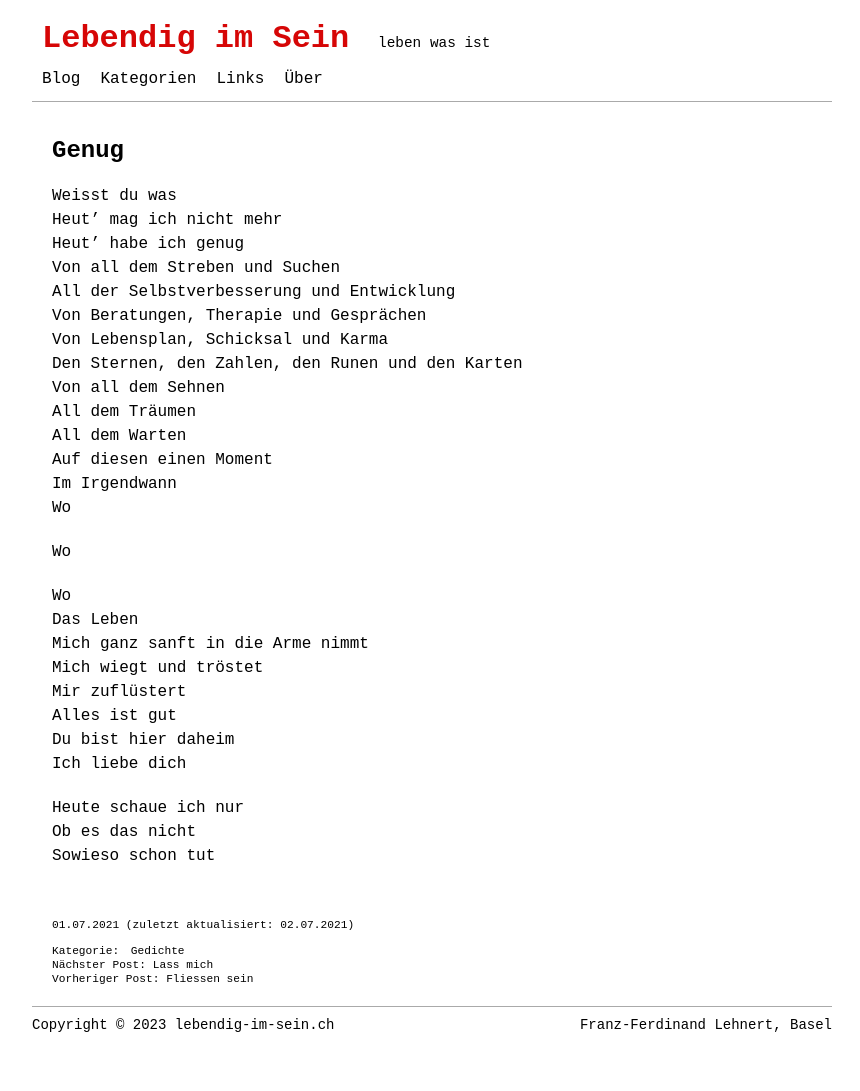
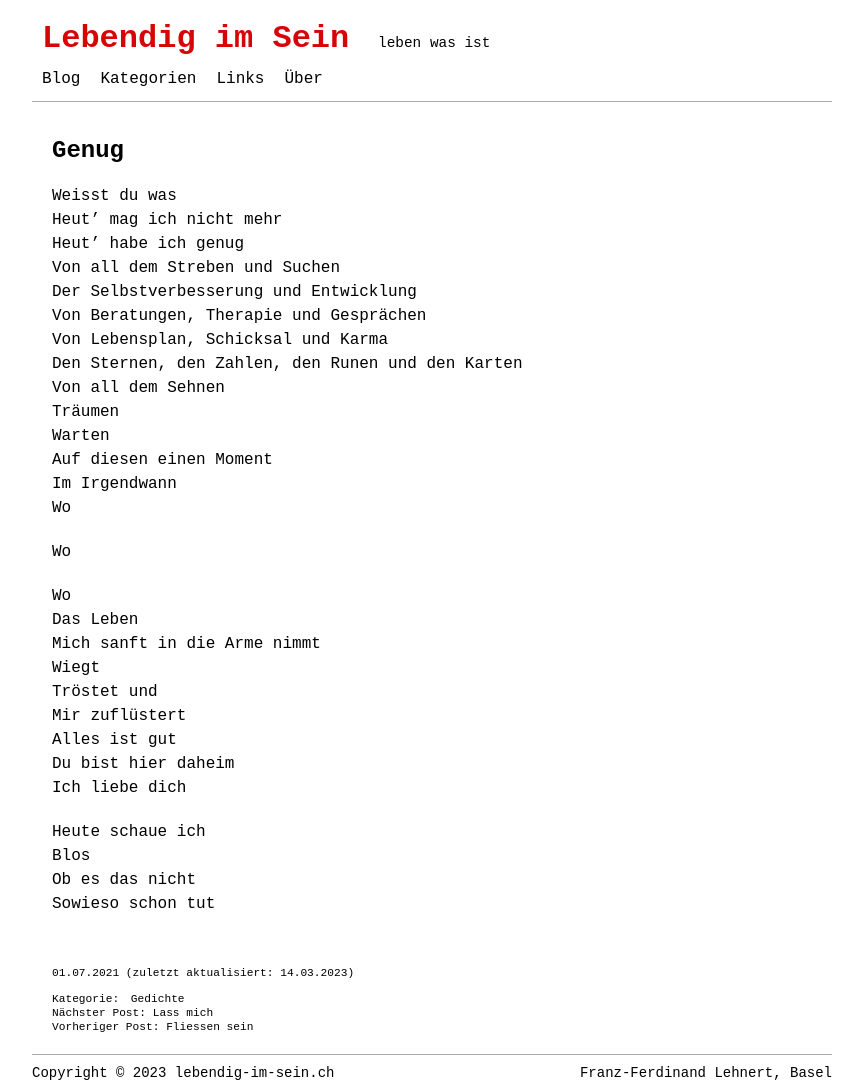
Before and after one commit to lebendigimsein/webpage, a Jekyll site: the page built from _posts/2021-07-01-genug.markdown, in a window 1280 px wide. Shown: the whole page, without its empty margins (208-1068 px from the left). Built offline with Jekyll 4.4.1, drawn with Linux system fonts in a browser that asks for light colours; before the commit the page ends 1043 px from its top, so only the background shows below that.

Commit message:
genug and zaertlich changed

```diff
--- a/_posts/2021-07-01-genug.markdown
+++ b/_posts/2021-07-01-genug.markdown
@@ -2,7 +2,7 @@
 layout: post
 title: Genug
 date: 2021-07-01
-last_modified_at: 2021-07-02
+last_modified_at: 2023-03-14
 categories: [Gedichte]
 tags: []
 ---
@@ -11,13 +11,13 @@ Weisst du was
 Heut' mag ich nicht mehr
 Heut' habe ich genug
 Von all dem Streben und Suchen
-All der Selbstverbesserung und Entwicklung
+Der Selbstverbesserung und Entwicklung
 Von Beratungen, Therapie und Gesprächen
 Von Lebensplan, Schicksal und Karma
 Den Sternen, den Zahlen, den Runen und den Karten
 Von all dem Sehnen
-All dem Träumen
-All dem Warten
+Träumen
+Warten
 Auf diesen einen Moment
 Im Irgendwann
 Wo
@@ -26,13 +26,15 @@ Wo
 
 Wo
 Das Leben
-Mich ganz sanft in die Arme nimmt
-Mich wiegt und tröstet
+Mich sanft in die Arme nimmt
+Wiegt
+Tröstet und
 Mir zuflüstert
 Alles ist gut
 Du bist hier daheim
 Ich liebe dich
 
-Heute schaue ich nur
+Heute schaue ich
+Blos
 Ob es das nicht
 Sowieso schon tut
```
Also changed, not shown: _posts/2022-03-05-zärlich.markdown (+4 -4 lines).
